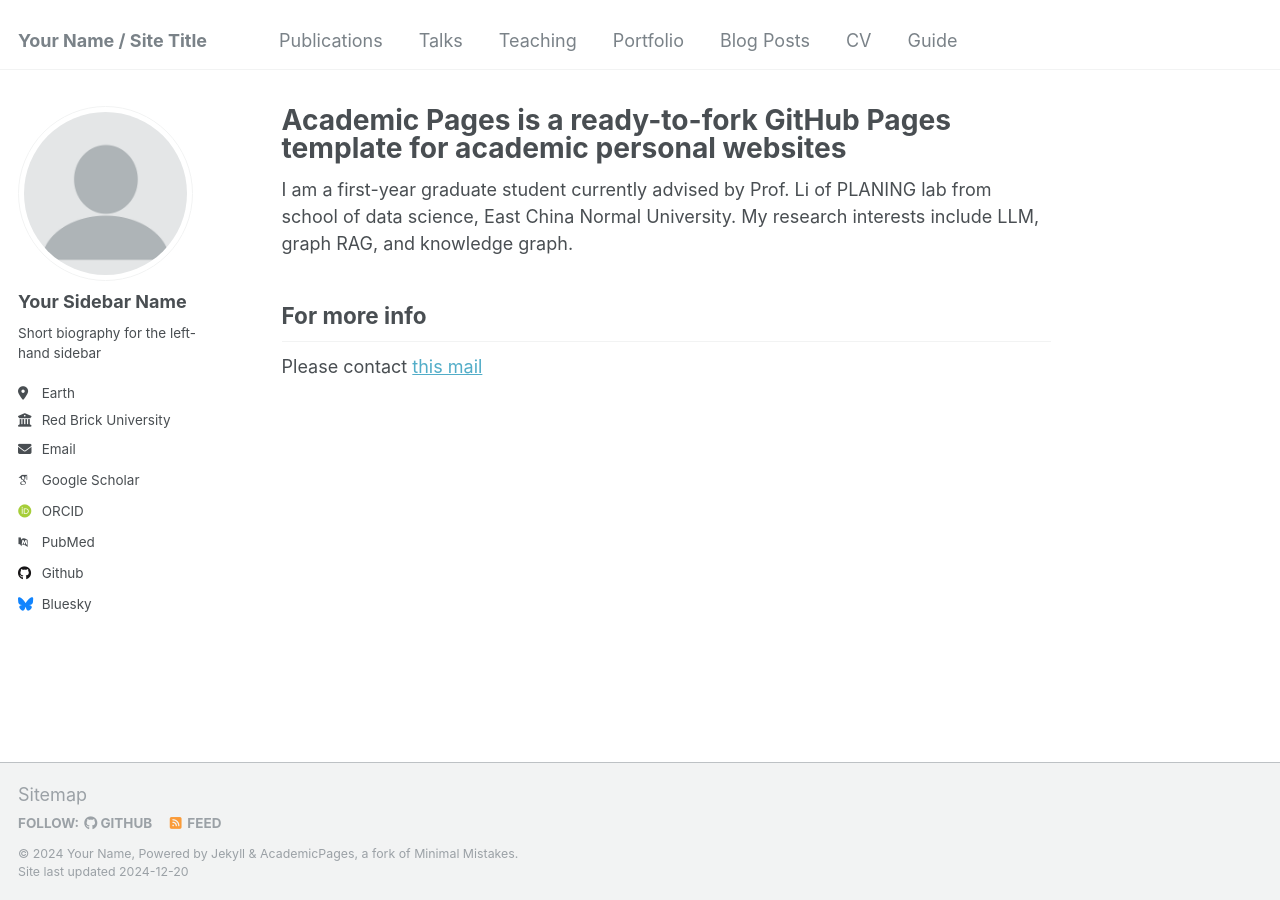
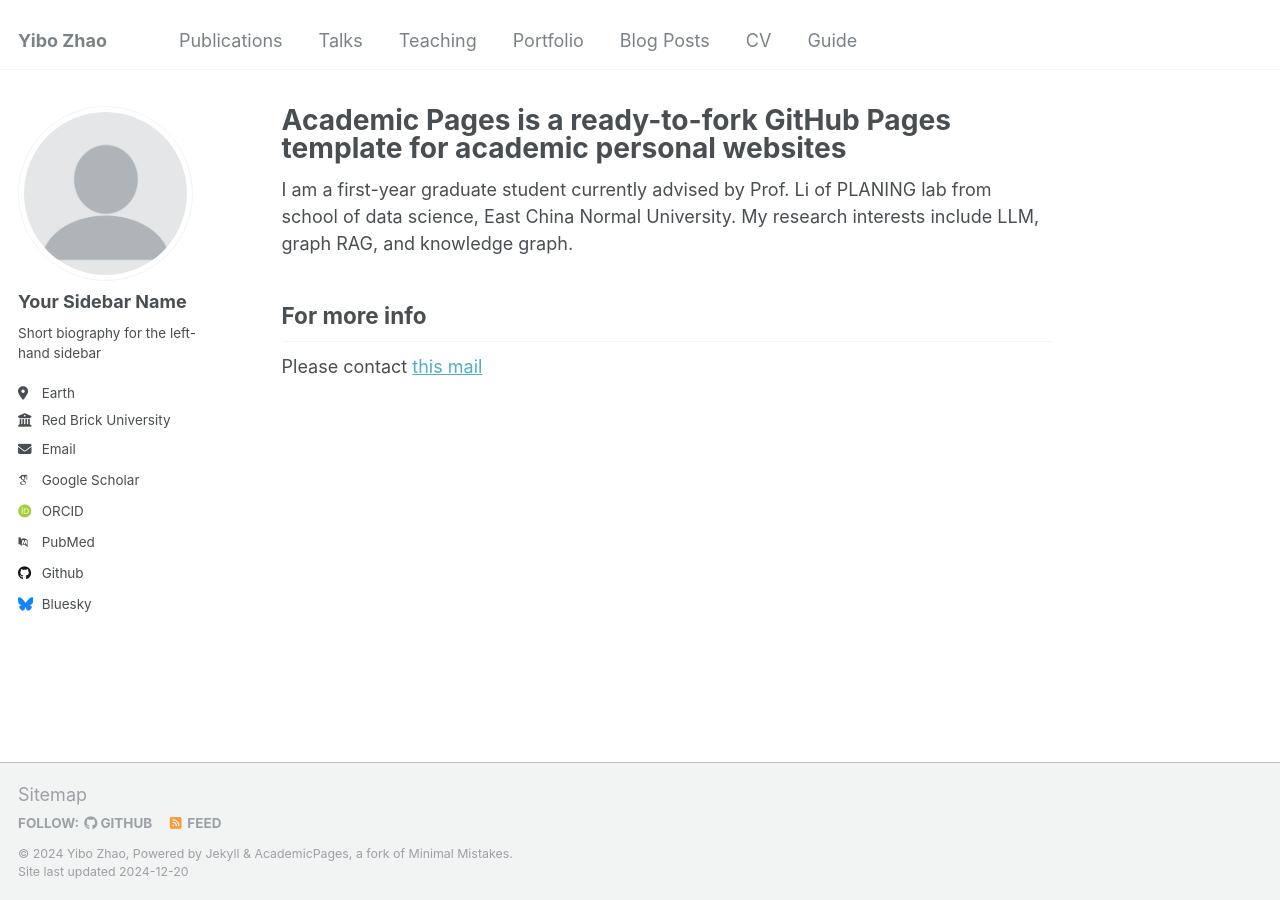
Before and after one commit to YiboZhao624/YiboZhao.github.io, a Jekyll site: the page built from _pages/about.md, in a window 1280 px wide. Built offline with Jekyll 4.4.1, drawn with Linux system fonts in a browser that asks for light colours; some web fonts are replaced.

Commit message:
Update _config.yml

```diff
--- a/_config.yml
+++ b/_config.yml
@@ -8,13 +8,13 @@
 
 # Basic Site Settings
 locale                   : "en-US"
-title                    : "Your Name / Site Title"
+title                    : "Yibo Zhao"
 title_separator          : "-"
-name                     : &name "Your Name"
+name                     : &name "Yibo Zhao"
 description              : &description "personal description"
-url                      : https://academicpages.github.io # the base hostname & protocol for your site e.g. "https://mmistakes.github.io"
+url                      : https://YiboZhao.github.io # the base hostname & protocol for your site e.g. "https://mmistakes.github.io"
 baseurl                  : "" # the subpath of your site, e.g. "/blog"
-repository               : "academicpages/academicpages.github.io"
+repository               : ""
 
 # Site Author - The following control what appear as part of the author content on the side bar.
 #               If a field is blank the icon and link will not appear, otherwise it will be shown.
```
